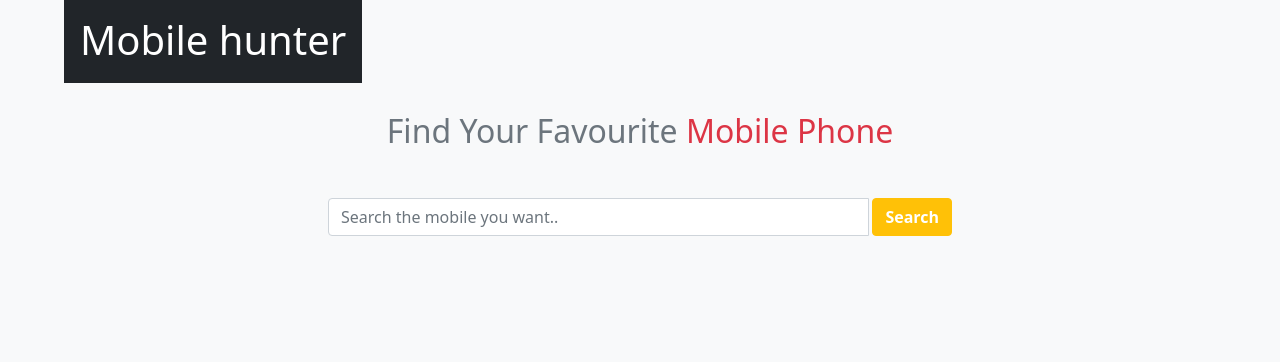
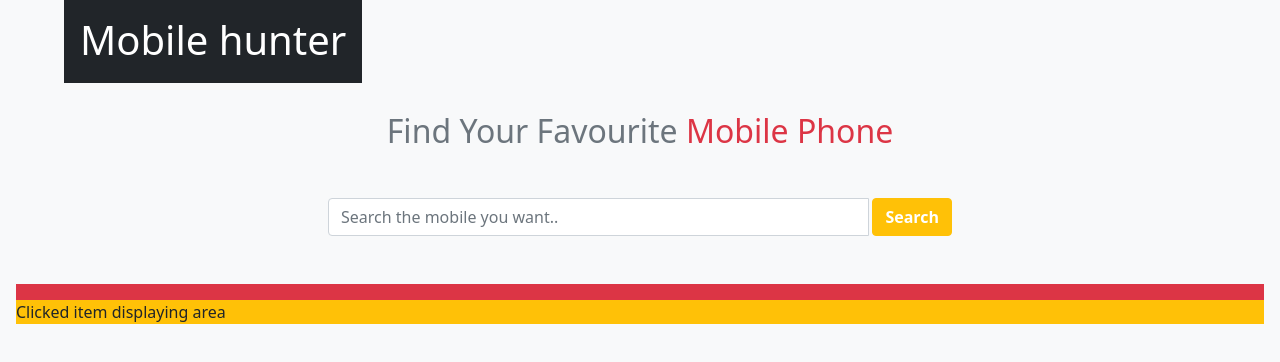
Before and after one commit to Pantha-Saleheen/mobile-hunter, a plain HTML site: page index.html in a window 1280 px wide. Drawn offline with nearby package versions, Linux system fonts and the light colour scheme.

Commit message:
warning, not found, clicked item created

```diff
--- a/index.html
+++ b/index.html
@@ -25,6 +25,23 @@
         </div>
     </div>
 
+    <!-- warning showing area  -->
+     <div id="warning" class="bg-danger p-1 text-center text-light">
+
+    </div>
+    <!-- not found showing area  -->
+    <div id="not-found" class="bg-danger p-1 text-center text-light">
+
+    </div>
+<!-- clicked item showing area  -->
+    <div id="clicked" class="clicked-item bg-warning">
+        <p>Clicked item displaying area</p>
+    </div>
+    <!-- search result showing area  -->
+
+    <div id="search-result" class="row row-cols-1 row-cols-md-3 g-4 mt-5">
+
+    </div>
 
     <script src="./js/script.js"></script>
 </body>
```
